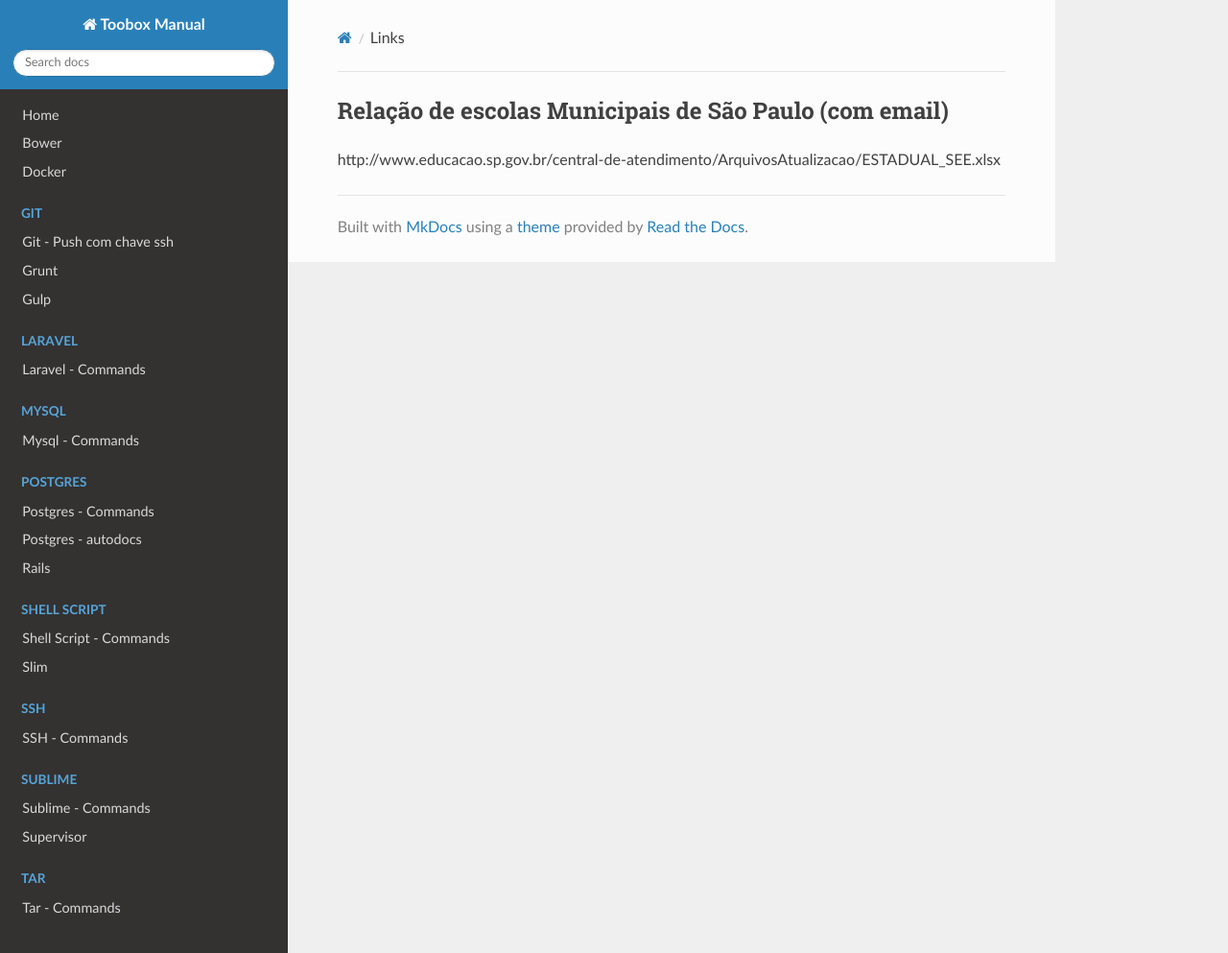
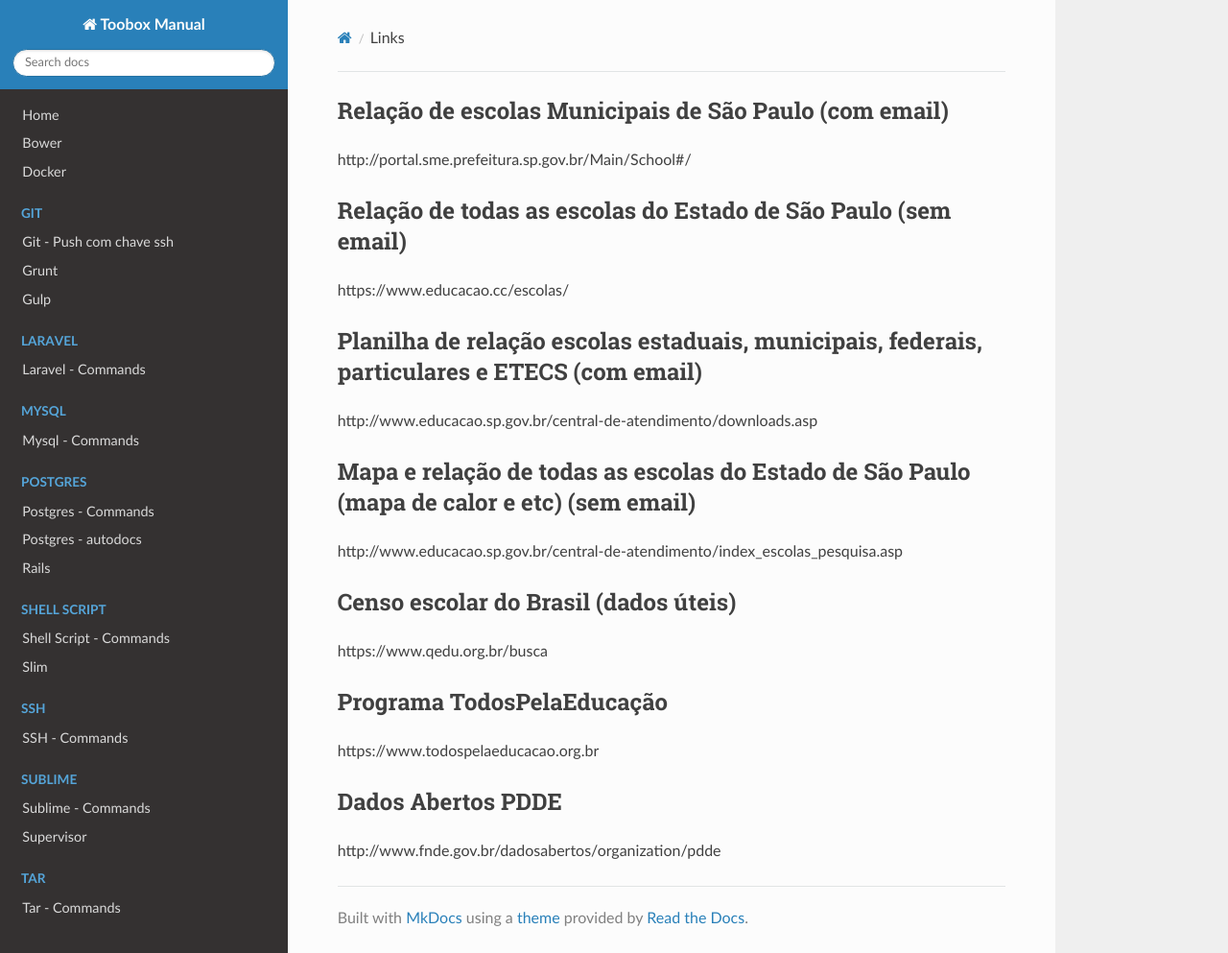
Before and after one commit to intrepidocabral/toolbox-manual, an MkDocs documentation site: the page built from docs/pdde/links.md, in a window 1280 px wide and 993 px high. Shown: the whole window at 96% size. Built offline with MkDocs 1.6.1, drawn with Linux system fonts in a browser that asks for light colours; nearby versions of some CDN libraries; old or Windows-style settings are respelled for this version of MkDocs.

Commit message:
Dados PDDE

```diff
--- a/docs/pdde/links.md
+++ b/docs/pdde/links.md
@@ -1,3 +1,27 @@
 ## Relação de escolas Municipais de São Paulo (com email)
 
-http://www.educacao.sp.gov.br/central-de-atendimento/ArquivosAtualizacao/ESTADUAL_SEE.xlsx
+http://portal.sme.prefeitura.sp.gov.br/Main/School#/
+
+## Relação de todas as escolas do Estado de São Paulo (sem email)
+
+https://www.educacao.cc/escolas/
+
+## Planilha de relação escolas estaduais, municipais, federais, particulares e ETECS (com email)
+
+http://www.educacao.sp.gov.br/central-de-atendimento/downloads.asp
+
+## Mapa e relação de todas as escolas do Estado de São Paulo (mapa de calor e etc) (sem email)
+
+http://www.educacao.sp.gov.br/central-de-atendimento/index_escolas_pesquisa.asp
+
+## Censo escolar do Brasil (dados úteis)
+
+https://www.qedu.org.br/busca
+
+## Programa TodosPelaEducação
+
+https://www.todospelaeducacao.org.br
+
+## Dados Abertos PDDE
+
+http://www.fnde.gov.br/dadosabertos/organization/pdde
```
